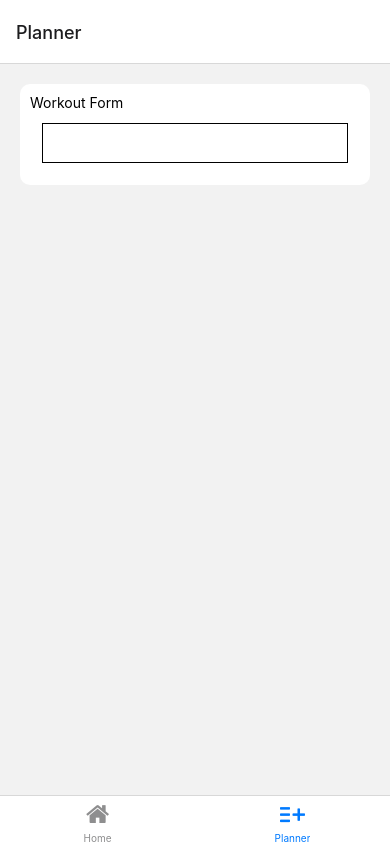
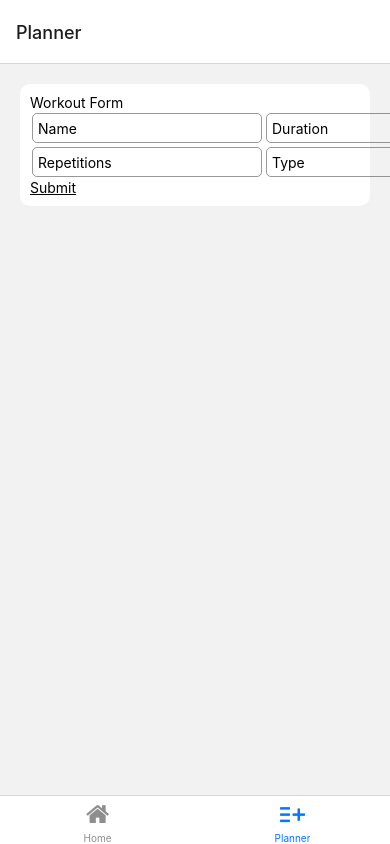
Before and after one commit to matan3sh/WorkoutApp, a React Native app: screen /Planner in a window 390 px wide. Built offline with nearby package versions, Linux system fonts and the light colour scheme.

Commit message:
Add styles to form

```diff
--- a/components/WorkoutForm.tsx
+++ b/components/WorkoutForm.tsx
@@ -1,4 +1,3 @@
-import { useState } from "react";
 import { View, Text, StyleSheet, TextInput } from "react-native";
 import { useForm, Controller } from "react-hook-form";
 import { PressableText } from "./styled/PressableText";
@@ -6,6 +5,8 @@ import { PressableText } from "./styled/PressableText";
 export type ExerciseForm = {
   name: string;
   duration: string;
+  type: string;
+  reps?: string;
 };
 
 type WorkoutProps = {
@@ -13,13 +14,14 @@ type WorkoutProps = {
 };
 
 export default function WorkoutForm({ onSubmit }: WorkoutProps) {
-  const { control } = useForm();
+  const { control, handleSubmit } = useForm();
 
   return (
     <View style={styles.container}>
       <Text>Workout Form</Text>
 
       <View>
+        <View style={styles.rowContainer}>
           <Controller
             control={control}
             rules={{
@@ -31,8 +33,62 @@ export default function WorkoutForm({ onSubmit }: WorkoutProps) {
                 onChangeText={onChange}
                 value={value}
                 style={styles.input}
+                placeholder="Name"
               />
             )}
+          />
+          <Controller
+            control={control}
+            rules={{
+              required: true,
+            }}
+            name="duration"
+            render={({ field: { onChange, value } }) => (
+              <TextInput
+                onChangeText={onChange}
+                value={value}
+                style={styles.input}
+                placeholder="Duration"
+              />
+            )}
+          />
+        </View>
+
+        <View style={styles.rowContainer}>
+          <Controller
+            control={control}
+            name="reps"
+            render={({ field: { onChange, value } }) => (
+              <TextInput
+                onChangeText={onChange}
+                value={value}
+                style={styles.input}
+                placeholder="Repetitions"
+              />
+            )}
+          />
+          <Controller
+            control={control}
+            rules={{
+              required: true,
+            }}
+            name="type"
+            render={({ field: { onChange, value } }) => (
+              <TextInput
+                onChangeText={onChange}
+                value={value}
+                style={styles.input}
+                placeholder="Type"
+              />
+            )}
+          />
+        </View>
+
+        <PressableText
+          text="Submit"
+          onPress={handleSubmit((data) => {
+            onSubmit(data as ExerciseForm);
+          })}
         />
       </View>
     </View>
@@ -46,9 +102,15 @@ const styles = StyleSheet.create({
     padding: 10,
   },
   input: {
-    height: 40,
-    margin: 12,
+    flex: 1,
+    margin: 2,
     borderWidth: 1,
-    padding: 10,
+    height: 30,
+    padding: 5,
+    borderRadius: 5,
+    borderColor: "rgba(0,0,0,0.4)",
+  },
+  rowContainer: {
+    flexDirection: "row",
   },
 });
```
Lines whose indentation alone changed are shown as unchanged.
